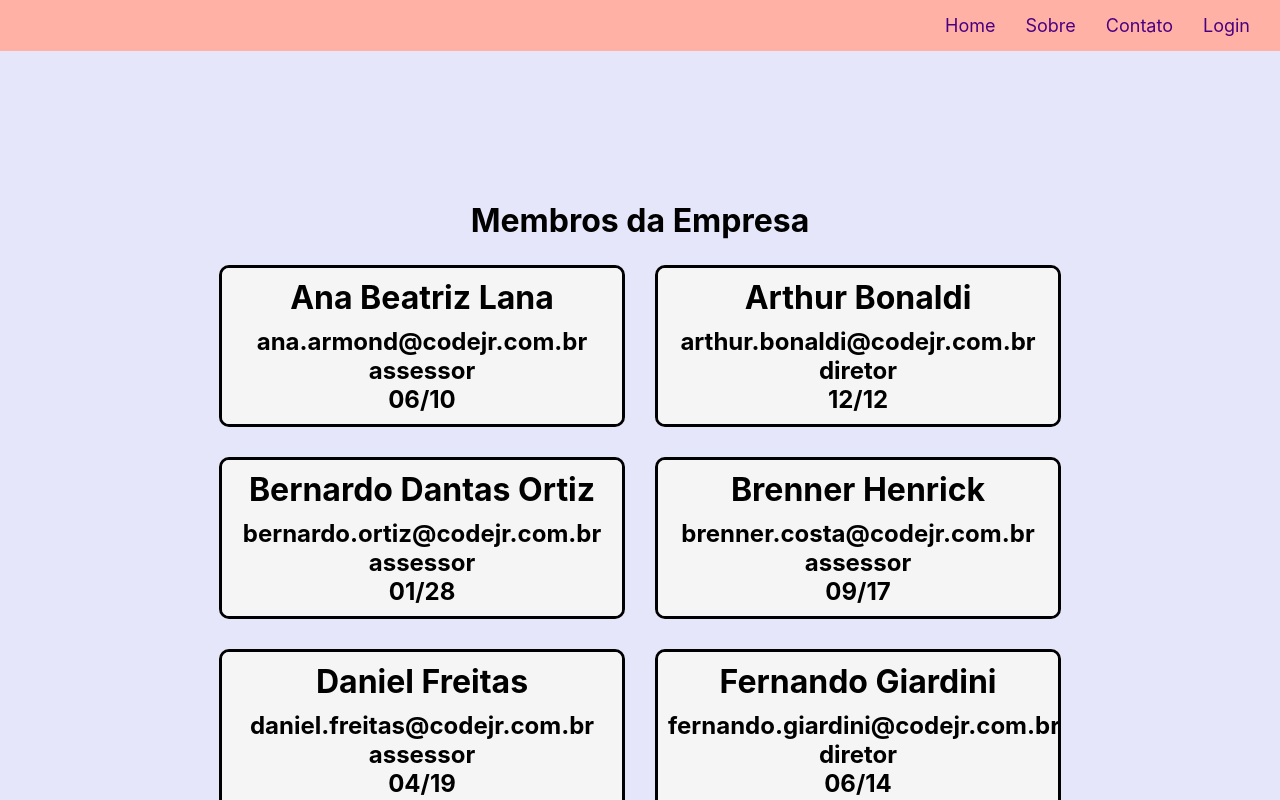
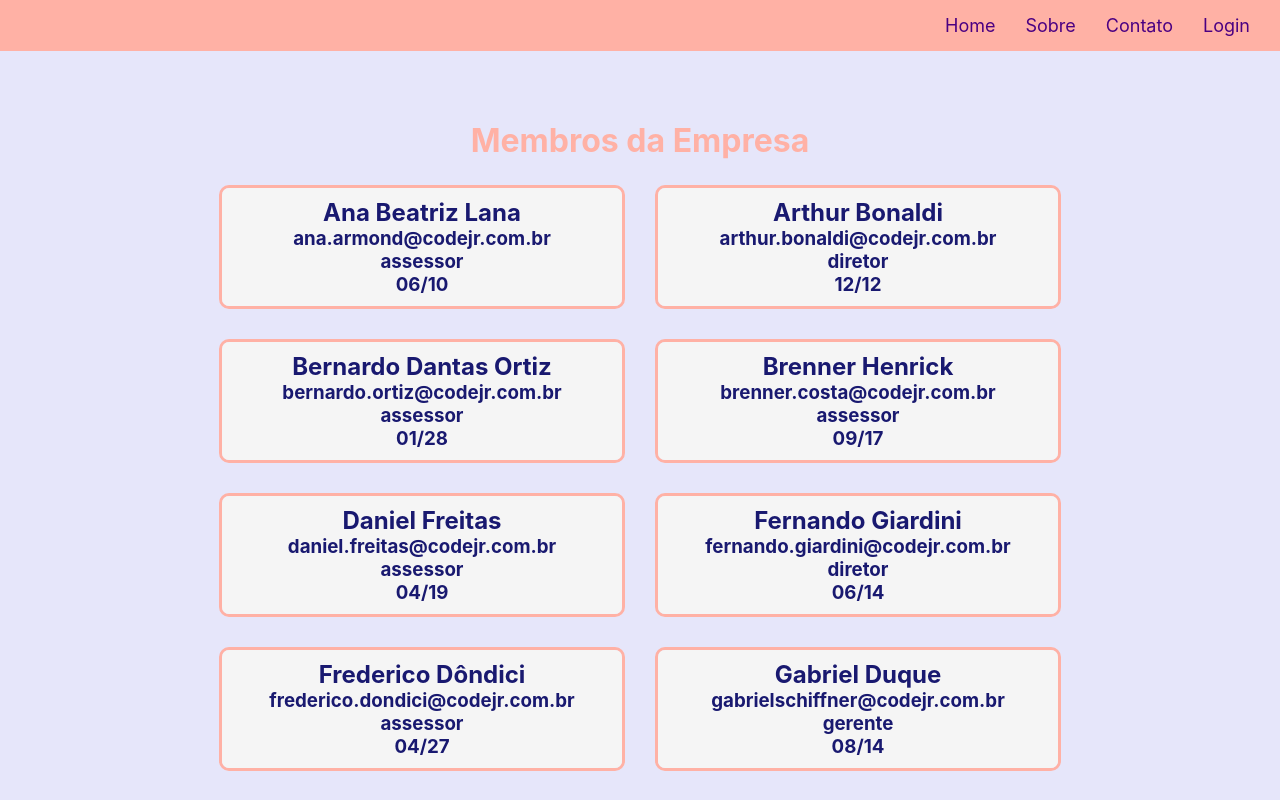
Before and after one commit to MarianaSiano/desafio-react-code, a React (Create React App) app: page /membros in a window 1280 px wide. Shown: the top 800 px of the page. Built offline with nearby package versions, Linux system fonts and the light colour scheme; data requests are answered from the project's data file.

Commit message:
'Conteudo.jsx' atualizado e css de Card e Membros atualizados

```diff
--- a/src/components/css/Card.css
+++ b/src/components/css/Card.css
@@ -1,6 +1,6 @@
 /* Classes */
 .Card {
-    border: 3px solid;
+    border: 3px solid #FFB1A5;
     border-radius: 10px;
     overflow: hidden;
     margin: 15px;
@@ -12,12 +12,12 @@
 
 .Card .Empresa {
     background-color: #F5F5F5;
-    color: #000000;
+    color: #191970;
     padding: 10px;
     flex: 1;
     flex-wrap: wrap;
 }
 
-.Card .Empresa h1, h2 {
+.Card .Empresa h2, h3 {
     text-align: center;
 }
--- a/src/components/css/Contents.css
+++ b/src/components/css/Contents.css
@@ -1,4 +1,4 @@
 .Contents {
     background-color: #E6E6FA;
-    padding: 150px 200px 405px 200px;
+    padding: 70px 100px 250px 100px;
 }
--- a/src/components/layouts/Card.jsx
+++ b/src/components/layouts/Card.jsx
@@ -5,11 +5,11 @@ export default function Card(props) {
     return (
         <div className="Card">
             <div className="Empresa">
-                <h1>{props.name}</h1>
-                <h2>{props.email}</h2>
-                <h2>{props.office}</h2>
-                <h2>{props.departaments}</h2>
-                <h2>{props.birthday}</h2>
+                <h2>{props.name}</h2>
+                <h3>{props.email}</h3>
+                <h3>{props.office}</h3>
+                <h3>{props.departaments}</h3>
+                <h3>{props.birthday}</h3>
             </div>
         </div>
     )
--- a/src/views/pages/css/Membros.css
+++ b/src/views/pages/css/Membros.css
@@ -10,4 +10,5 @@
 .Membros h1 {
     text-align: center;
     padding-bottom: 10px;
+    color: #FFB1A5;
 }
```
